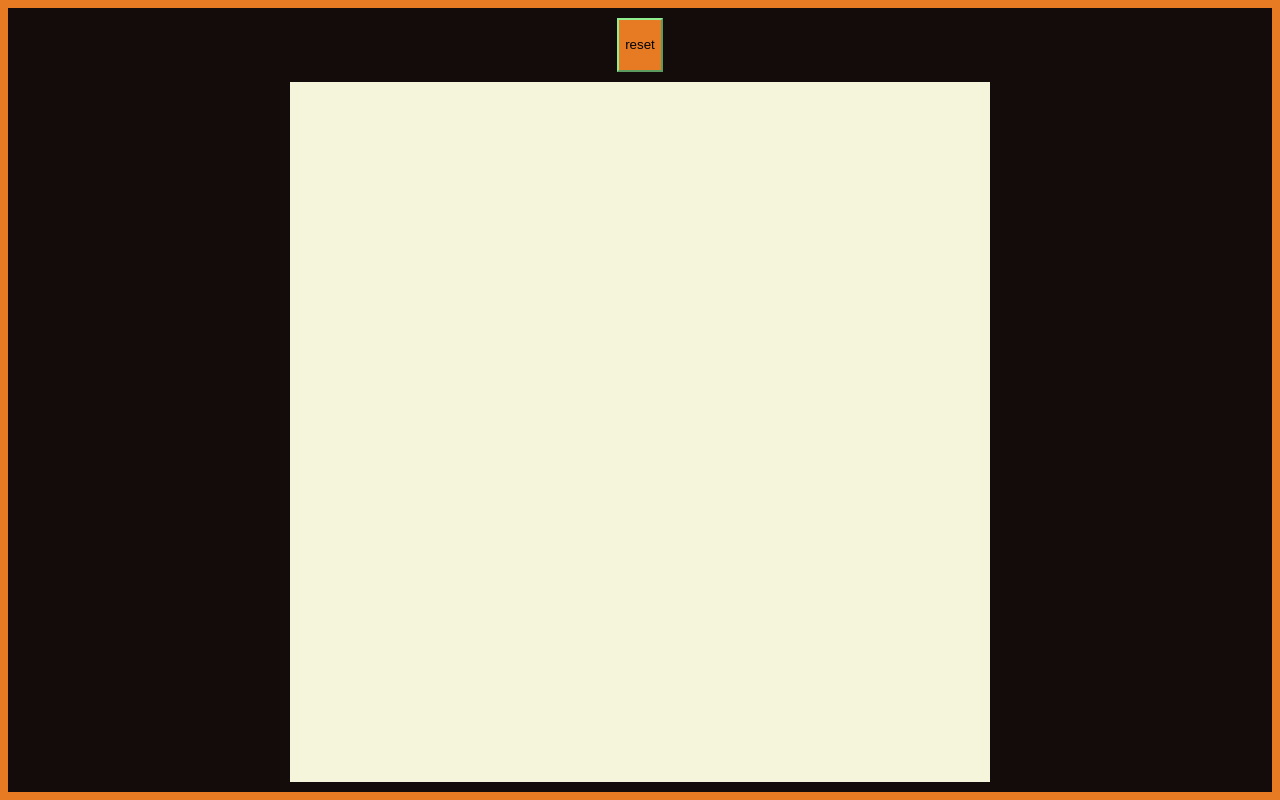
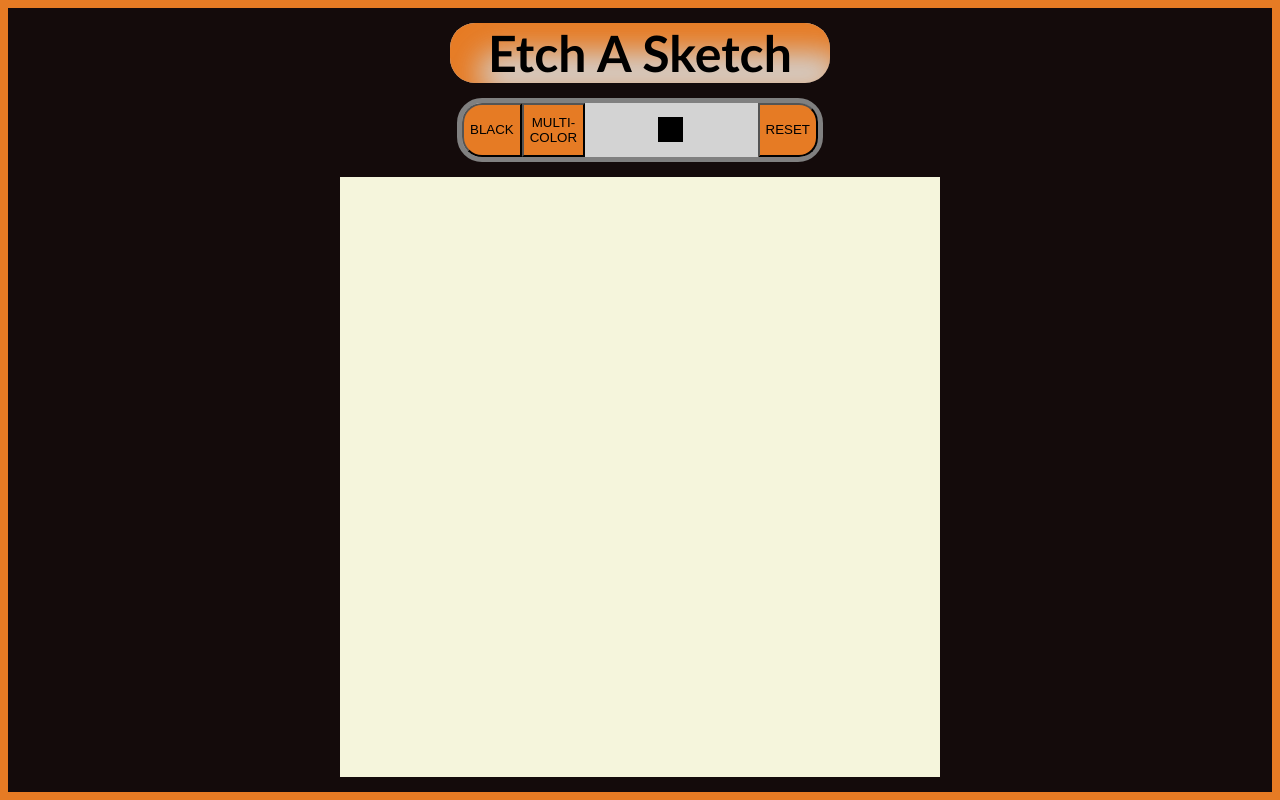
Before and after one commit to liquidloose/etch-a-sketch, a website: page index.html in a window 1280 px wide. Drawn offline with Linux system fonts and the light colour scheme.

Commit message:
Created the rest of the UI. All interactive elements are not functioning except for the reset button.

```diff
--- a/index.html
+++ b/index.html
@@ -7,11 +7,15 @@
     <title>Etch-A-Sketch</title>
     <link rel="stylesheet" href="style.css" /></head>
 <body>
-<div class="main-container">
-    <div class="button-container">
-        <button>reset</button>
+<div id="main-container">
+    <div id="title-container">Etch A Sketch</div>
+    <div id="button-container">
+        <button id="black">BLACK</button>
+        <button>MULTI-COLOR</button>
+        <div class="slider"><input type="range" min="1" max="100" value="50" class="slider" id="myRange"></div>
+        <button id="reset">RESET</button>
     </div>
-    <div class="outer-container">
+    <div id="outer-container">
 
     </div>
 </div>
--- a/index.js
+++ b/index.js
@@ -9,7 +9,7 @@ function addColor() {
 }
 
 function resetButton() {
-  const button = document.querySelector('button');
+  const button = document.querySelector('#reset');
 
   button.addEventListener('click', () => {
     const remove = document.querySelectorAll('.square');
@@ -23,7 +23,7 @@ const size = 50;
 
 function createRows() {
   for (let i = 0; i < size; i += 1) {
-    const target = document.querySelector('.outer-container');
+    const target = document.querySelector('#outer-container');
     const div = document.createElement('div');
     div.classList.add('row');
 
--- a/style.css
+++ b/style.css
@@ -3,7 +3,7 @@ body {
     color: blue;
 }
 
-.main-container {
+#main-container {
     display: flex;
     flex-grow: 1;
     height: 98vh;
@@ -13,30 +13,104 @@ body {
     flex-direction: column;
     background-color: rgb(20, 11, 11);
 }
+#title-container {
+    display: flex;
+    justify-content: center;
+    color: black;
+    font-size: 50px;
+    font-family: 'Gill Sans', 'Gill Sans MT', Calibri, 'Trebuchet MS', sans-serif;
+    font-weight: 900;
+    box-shadow: 20px 20px 30px 10px rgb(230, 123, 36) inset;
+    background-color: lightgray;
+    border-radius: 25px;
+    width: 30%
+}
+
+#reset {
+
+    border-radius: 0px 19px 19px 0px;
+}
+
+#black {
+    border-radius: 20px 0px 0px 20px;
+}
 
 #button-container {
     display: flex;
     background-color: lightgrey;
     justify-content: center;
+    background-color: lightgray;
+    box-shadow: lightgray;
+    border-color: gray;
+    border-style: solid;
+    border-width: 5px;
+    border-radius: 25px;
+}
+/*
+.slider {
+    display: flex;
+    color: black;
+    background-color: rgb(230, 123, 36);
+    border-color: black;
+    align-items: stretch;
+    border-style: solid;
+    border-width:2px;
+
+}
+*/
+
+.slider {
+    -webkit-appearance: none;
+    width: 100%;
+    height: 25px;
+    background: #d3d3d3;
+    outline: none;
+    margin: auto;
+  }
+
+  .slider:hover {
+    color: black
+  }
+
+  .slider::-webkit-slider-thumb {
+    -webkit-appearance: none;
+    appearance: none;
+    width: 25px;
+    height: 25px;
+    background: black;
+    cursor: pointer;
+  }
+
+  .slider::-moz-range-thumb {
+    width: 25px;
+    height: 25px;
+    background: black;
+    cursor: pointer;
+  }
+
+
+
+
+
+
+button:hover {
+    background-color: black;
+    color:rgb(230, 123, 36);
+    border-color:black;
 }
 
-button:hover {
-    background-color: white;
-}
-.box:hover {
-    background-color: white;
-}
 button {
     background-color: rgb(230, 123, 36);
-    border-color: lightgreen;
+    border-color: black;
     height: 4em;
 }
-.outer-container {
+#outer-container {
     display: flex;
     flex-direction: column;
     background-color: white;
-    height: 700px;
-    width: 700px;
+    height: 600px;
+    width: 600px;
+    border-radius: 25px;
 }
 
 .row {
```
